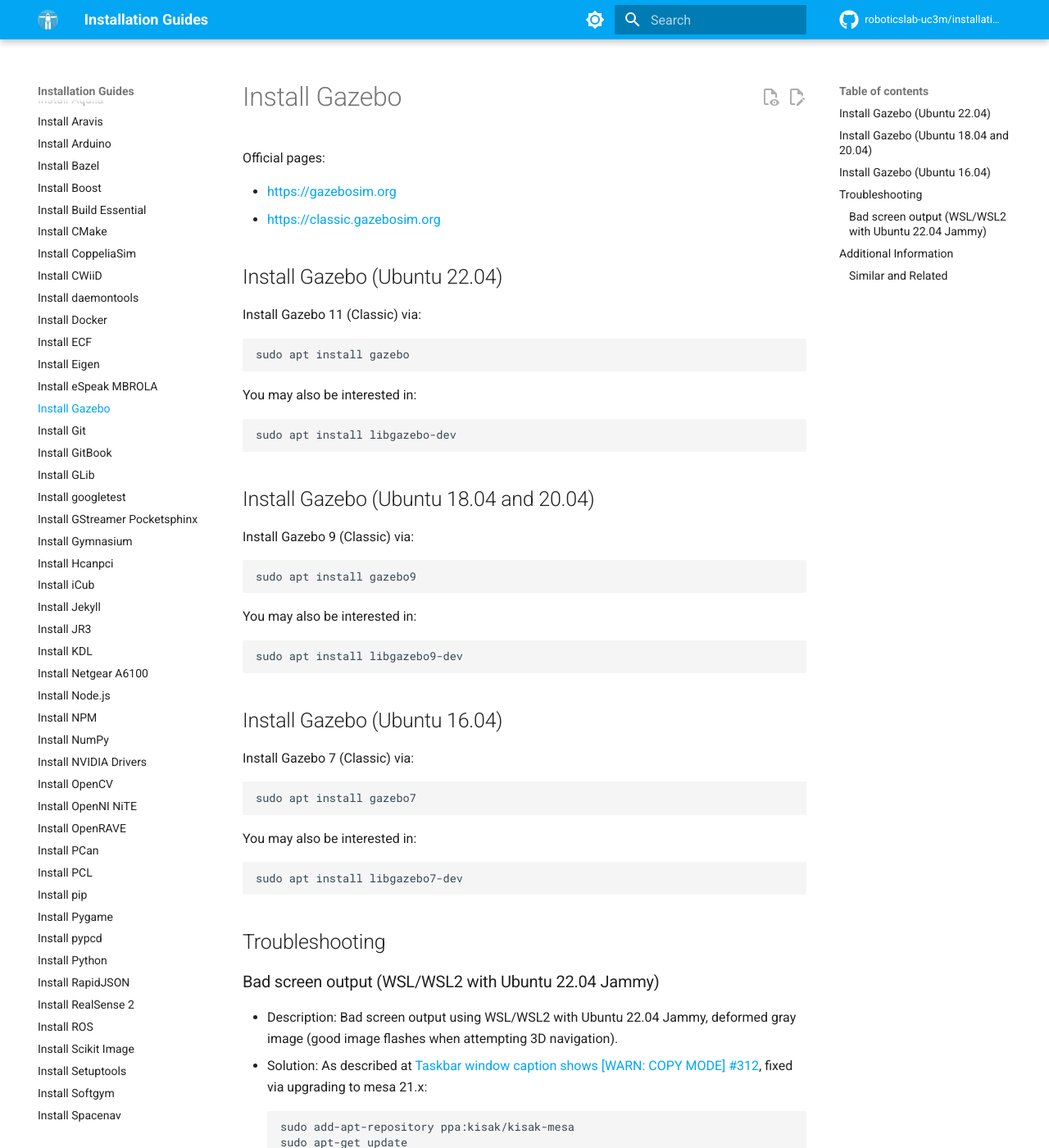
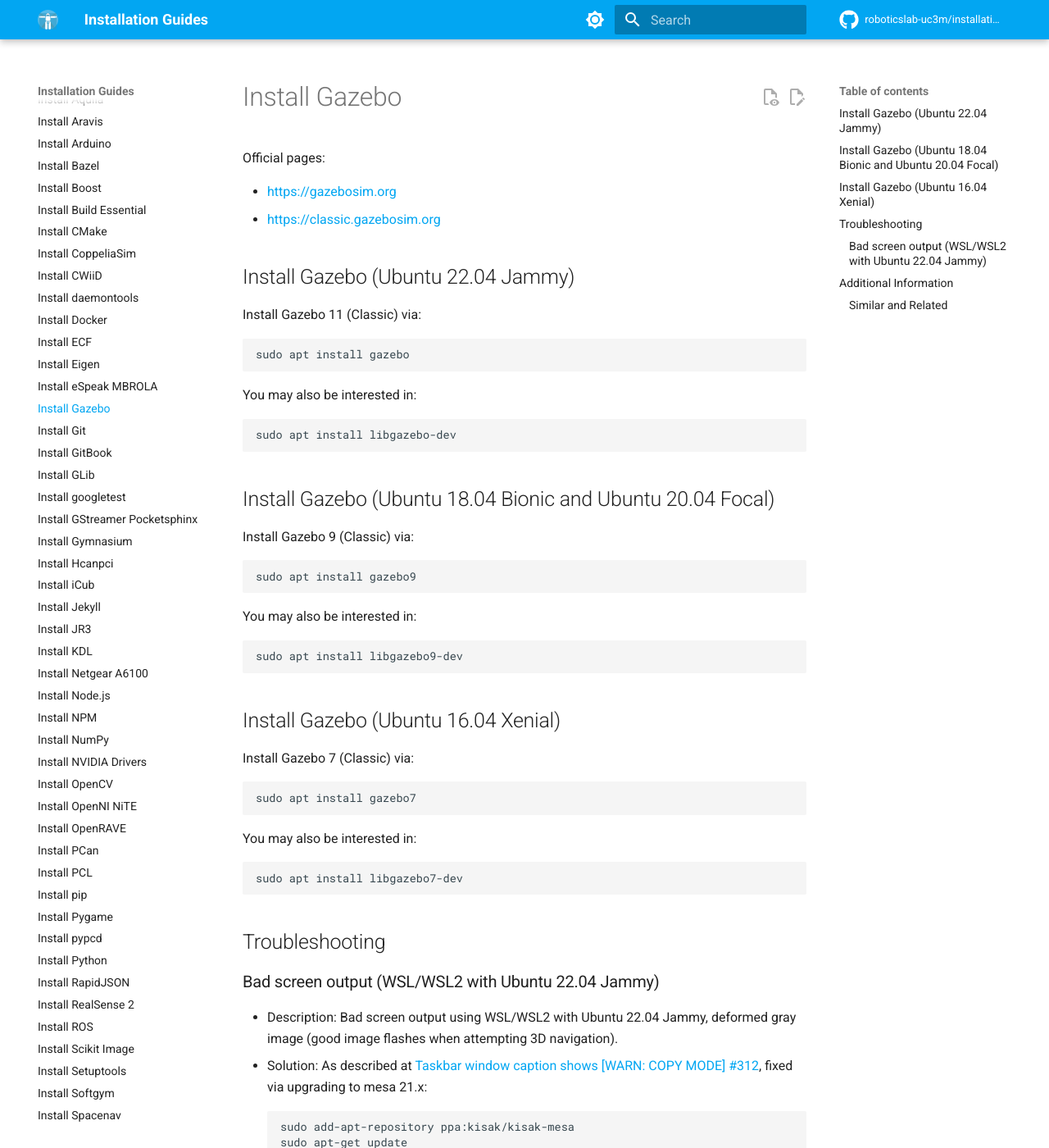
Before and after one commit to roboticslab-uc3m/installation-guides, an MkDocs documentation site: the page built from docs/install-gazebo.md, in a window 1280 px wide and 1400 px high. Shown: the whole window at 82% size. Built offline with MkDocs 1.6.1 and Material for MkDocs 9.7.7, drawn with Linux system fonts in a browser that asks for light colours; comment, search, counter and statistics services are not loaded.

Commit message:
gazebo add distro names

````diff
--- a/docs/install-gazebo.md
+++ b/docs/install-gazebo.md
@@ -5,7 +5,7 @@
 - <https://gazebosim.org>
 - <https://classic.gazebosim.org>
 
-## Install Gazebo (Ubuntu 22.04)
+## Install Gazebo (Ubuntu 22.04 Jammy)
 
 Install Gazebo 11 (Classic) via:
 
@@ -19,7 +19,7 @@
 sudo apt install libgazebo-dev
 ```
 
-## Install Gazebo (Ubuntu 18.04 and 20.04)
+## Install Gazebo (Ubuntu 18.04 Bionic and Ubuntu 20.04 Focal)
 
 Install Gazebo 9 (Classic) via:
 
@@ -33,7 +33,7 @@
 sudo apt install libgazebo9-dev
 ```
 
-## Install Gazebo (Ubuntu 16.04)
+## Install Gazebo (Ubuntu 16.04 Xenial)
 
 Install Gazebo 7 (Classic) via:
 
````
